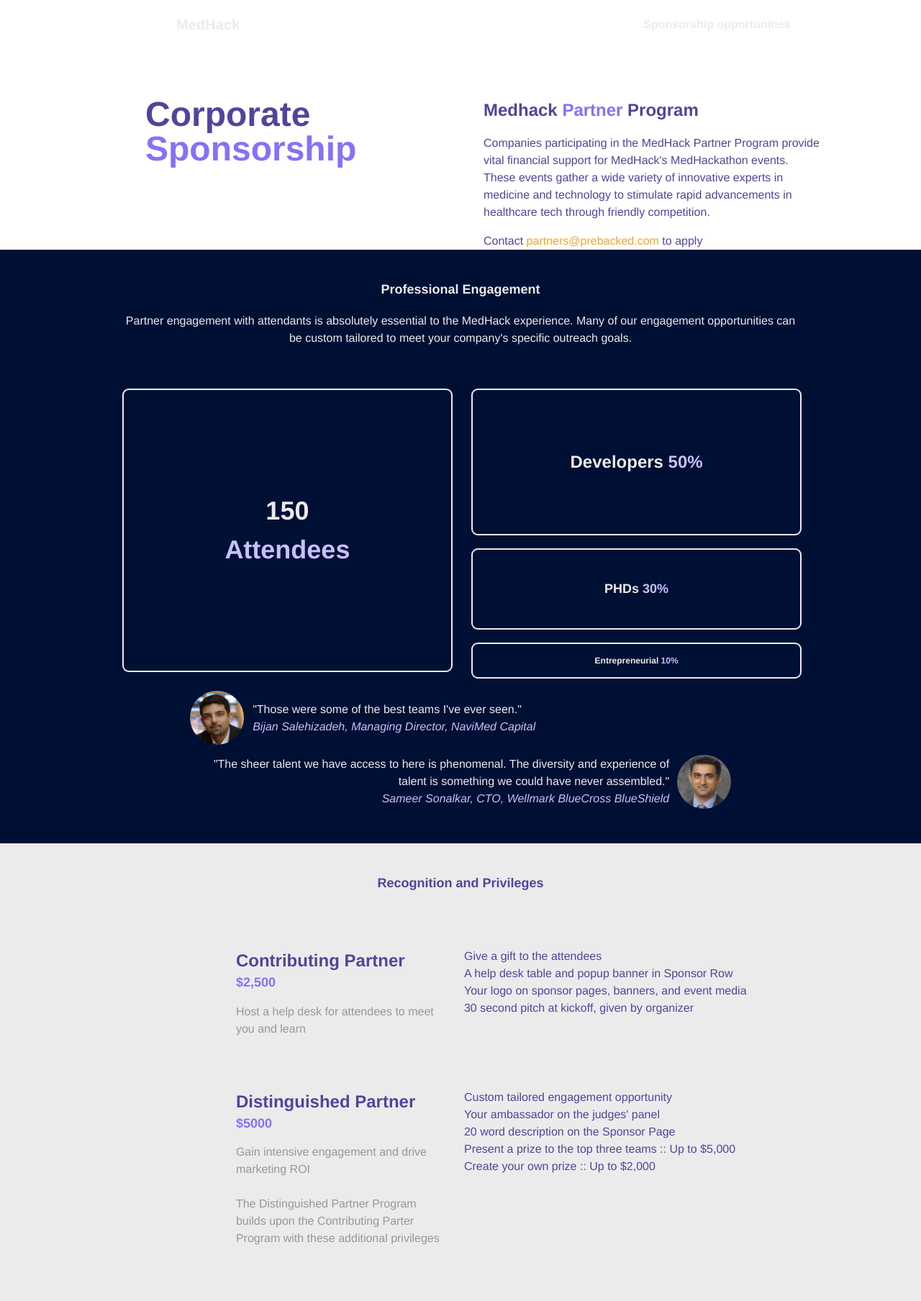
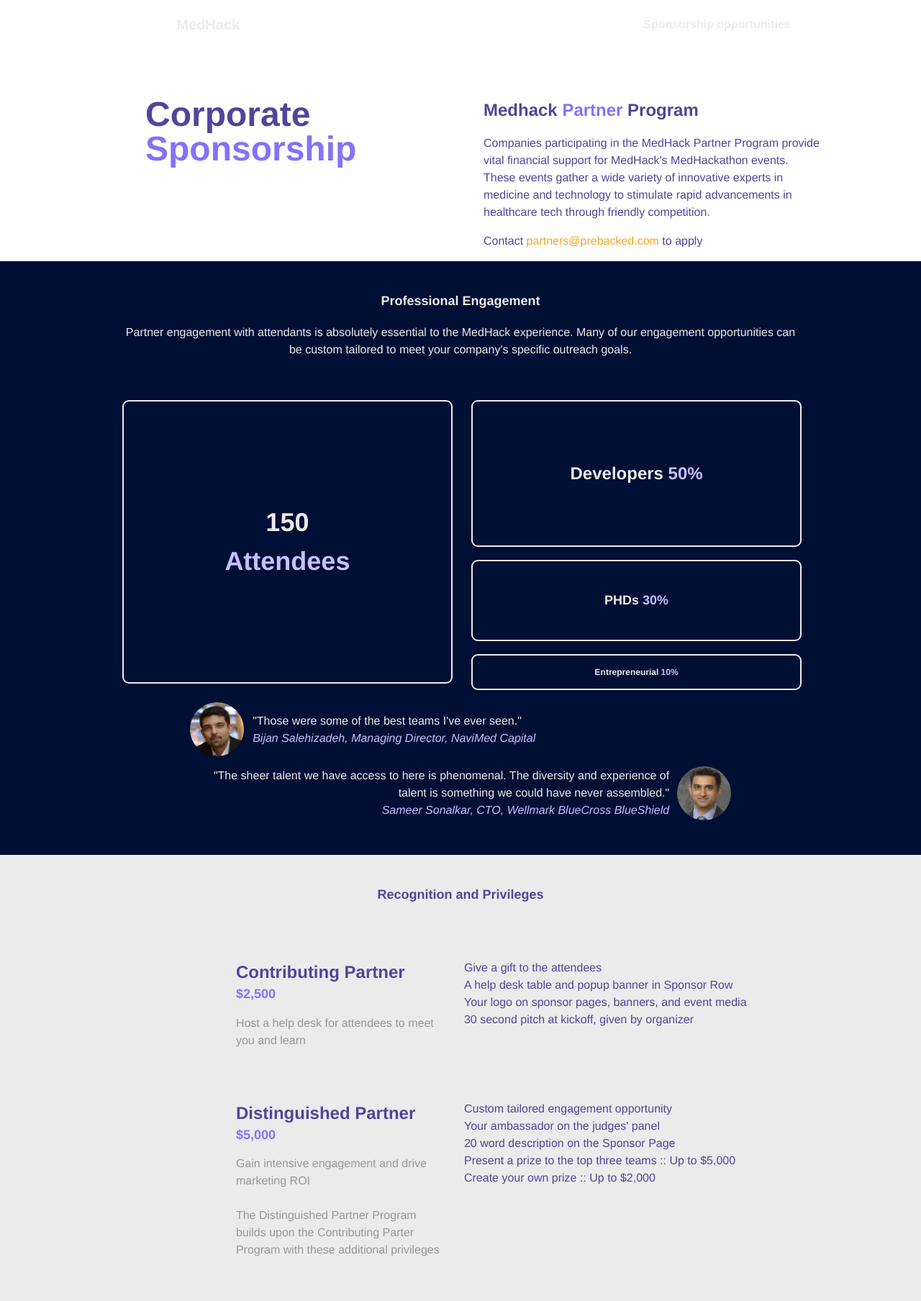
Before and after one commit to MrDunham/p_source, a Django app: template templates/medhack_sponsors.html in a window 1280 px wide. Shown: the top 1808 px of the page at 72% size. Run offline with Django 3.2, Linux system fonts and the light colour scheme; the template is opened without the code that fills it, so the values that code supplies are empty.

Commit message:
Slight fixes to content
Had to remove .contact-us class while the sponsor packet download link
is not being used.

```diff
--- a/templates/medhack_sponsors.html
+++ b/templates/medhack_sponsors.html
@@ -52,7 +52,7 @@
             <h2>Medhack <span class="i">Partner</span> Program</h2>
             <p>Companies participating in the MedHack Partner Program provide vital financial support for MedHack's MedHackathon events.  These events gather a wide variety of innovative experts in medicine and technology to stimulate rapid advancements in healthcare tech through friendly competition.</p>
 
-            <p class="contact-us">Contact <a href="mailto:partners@prebacked.com" target="_blank">partners@prebacked.com</a> to apply
+            <p class="{# contact-us #}">Contact <a href="mailto:partners@prebacked.com" target="_blank">partners@prebacked.com</a> to apply
             </p>
 
             {# <p>Download a <a href="#">sponsor packet (.pdf)</a></p> #}
@@ -214,7 +214,7 @@
             <div class="program left">
 
               <h4>Distinguished Partner</h4>
-              <div class="price">$5000</div>
+              <div class="price">$5,000</div>
               <p class="includes">
                 Gain intensive engagement and drive marketing ROI<br/><br/>
                 The Distinguished Partner Program builds upon the Contributing Parter Program with these additional privileges</p>
```
